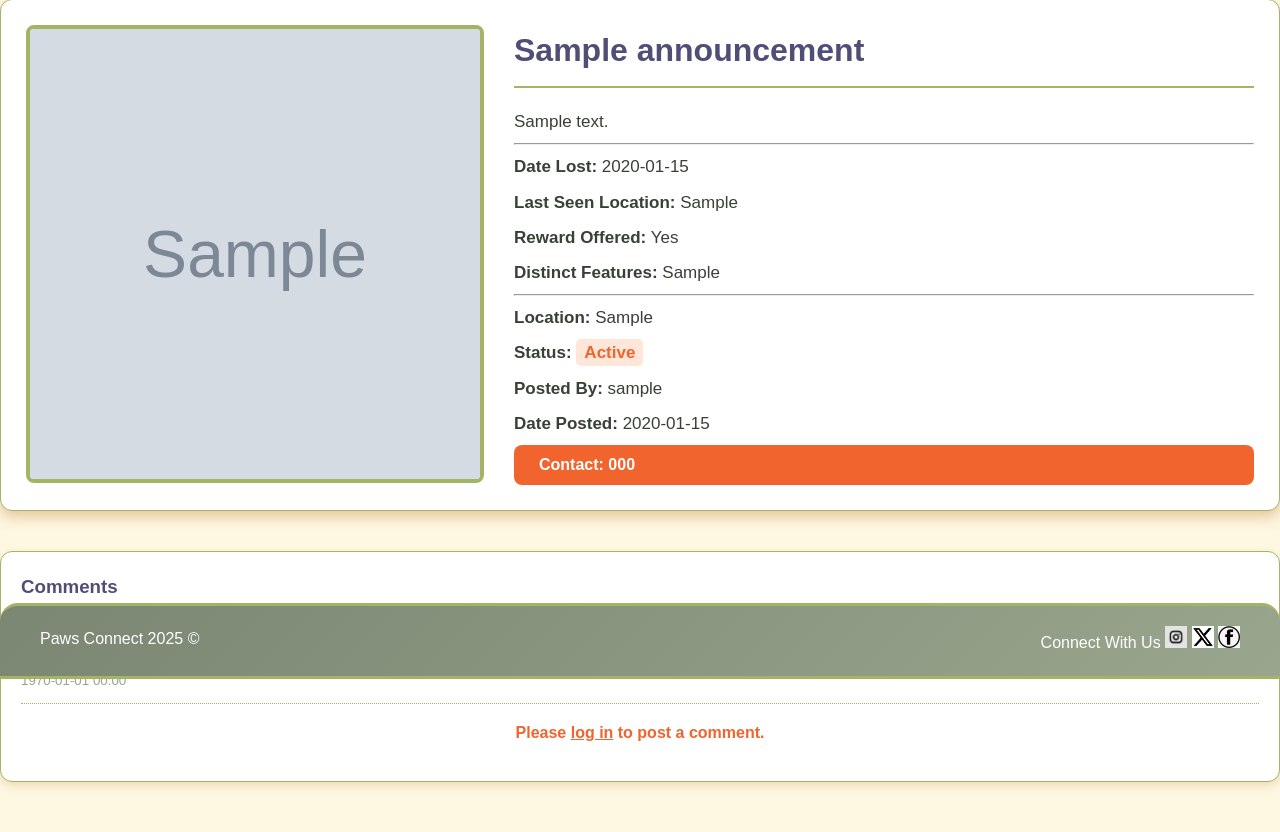
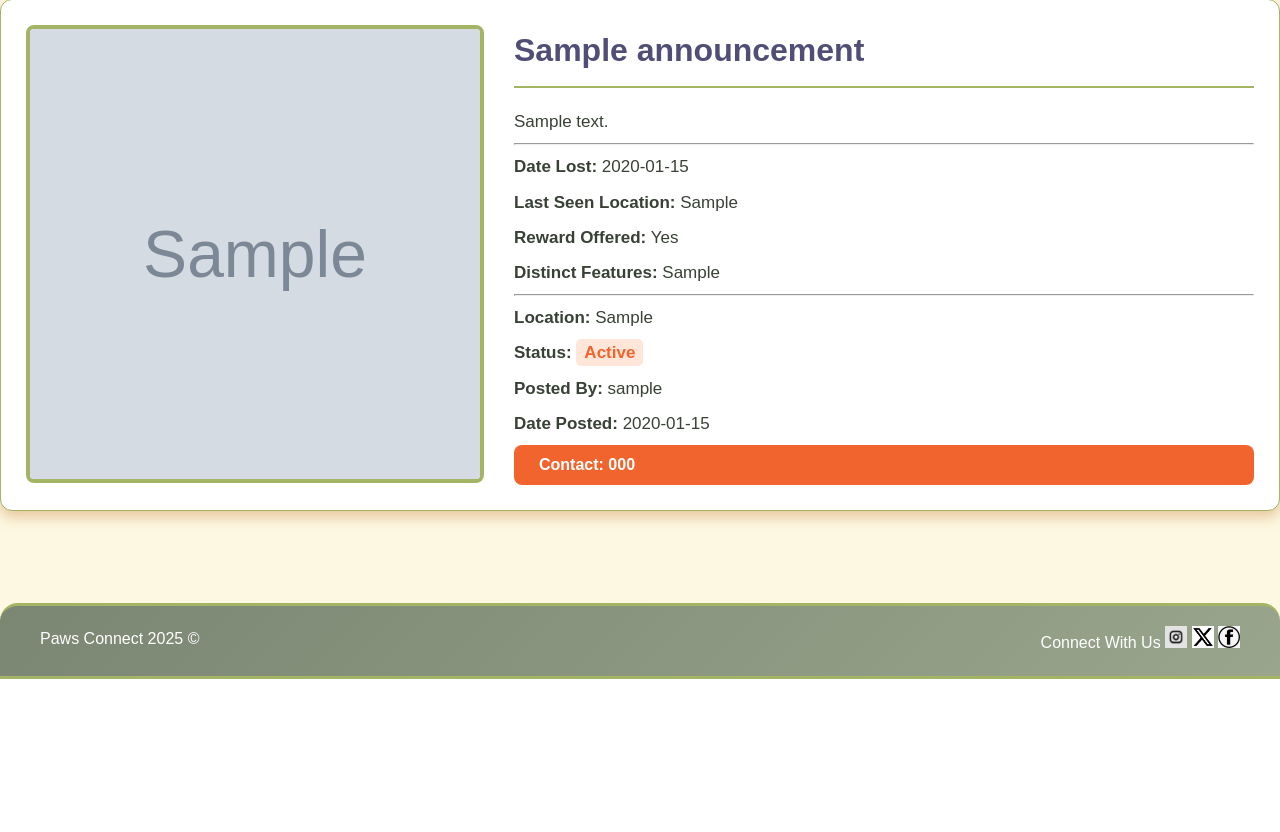
Before and after one commit to Retajkhaleed/Paws-Connect, a PHP site: page /view-announcement.php?id=1 in a window 1280 px wide. Shown: the part 121-953 px from the top of the page. After the commit the page ends 800 px from the top, so only its background shows below. Run offline with PHP 8.4, Linux system fonts and the light colour scheme; tables that the repository leaves empty or names only in its code hold one stand-in row (values such as "Sample post"); grey boxes marked "Sample" are stand-in pictures; data that the repository does not hold is empty.

Commit message:
Update view-announcement.php

```diff
--- a/view-announcement.php
+++ b/view-announcement.php
@@ -56,29 +56,6 @@
     $specific_data = $result_specific->fetch_assoc();
 }
 
-// Handle new comment submission via AJAX
-if ($_SERVER['REQUEST_METHOD'] === 'POST' && isset($_POST['comment_text'])) {
-    if (!isset($_SESSION['user_id'])) {
-        echo json_encode(['success' => false, 'message' => 'You must be logged in']);
-        exit();
-    }
-
-    $comment_text = trim($_POST['comment_text']);
-    $user_id = $_SESSION['user_id'];
-
-    $stmt_insert = $conn->prepare("INSERT INTO Comment (AnnouncementID, UserID, CommentText, DateCommented) VALUES (?, ?, ?, NOW())");
-    $stmt_insert->bind_param("iis", $announcement_id, $user_id, $comment_text);
-    if ($stmt_insert->execute()) {
-        $stmt_user = $conn->prepare("SELECT Username FROM Users WHERE UserID=?");
-        $stmt_user->bind_param("i", $user_id);
-        $stmt_user->execute();
-        $res_user = $stmt_user->get_result()->fetch_assoc();
-        echo json_encode(['success' => true, 'username' => $res_user['Username'], 'comment' => htmlspecialchars($comment_text), 'date' => date("Y-m-d H:i")]);
-    } else {
-        echo json_encode(['success' => false, 'message' => 'Failed to post comment']);
-    }
-    exit();
-}
 
 ?>
 <!DOCTYPE html>
@@ -143,31 +120,7 @@
     </div>
   </div>
 
-  <section class="comments-section">
-    <h3>Comments</h3>
-    <div id="commentsList">
-      <?php
-      $stmt_comments = $conn->prepare("SELECT c.*, u.Username FROM Comment c JOIN Users u ON c.UserID=u.UserID WHERE c.AnnouncementID=? ORDER BY c.DateCommented DESC");
-      $stmt_comments->bind_param("i",$announcement_id);
-      $stmt_comments->execute();
-      $res_comments = $stmt_comments->get_result();
-      if($res_comments->num_rows>0){
-        while($c=$res_comments->fetch_assoc()){
-          echo "<div style='border-bottom:1px dotted #a3b565;padding:10px 0;'><strong>".htmlspecialchars($c['Username']).":</strong> ".htmlspecialchars($c['CommentText'])."<br><small style='color:#9aa58d;'>".date("Y-m-d H:i",strtotime($c['DateCommented']))."</small></div>";
-        }
-      } else { echo "<p>No comments yet.</p>"; }
-      ?>
-    </div>
 
-    <?php if(isset($_SESSION['user_id'])): ?>
-    <form class="comment-form" id="commentForm">
-      <textarea name="comment_text" id="newComment" placeholder="Write a comment..." required></textarea>
-      <button type="submit" class="btn">Post Comment</button>
-    </form>
-    <?php else: ?>
-    <p style="text-align:center;color:#f1642e;font-weight:bold;">Please <a href="login.html" style="color:#f1642e;">log in</a> to post a comment.</p>
-    <?php endif; ?>
-  </section>
 </main>
 
 <footer>
```
